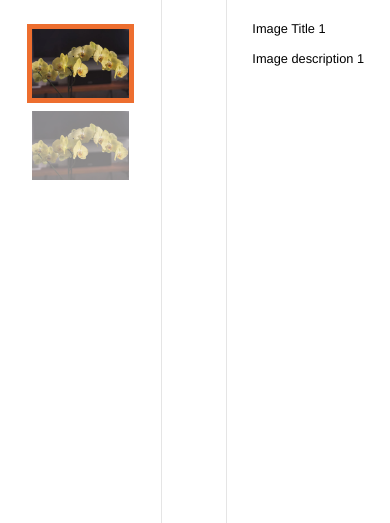
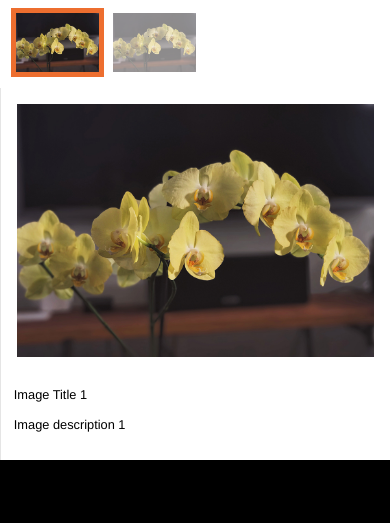
Before and after one commit to micktousignant/micktousignant.github.io, a plain HTML site: page _site/gallery/index.html in a window 390 px wide. Shown: the part 87-610 px from the top of the page. Drawn offline with Linux system fonts and the light colour scheme.

Commit message:
Finish responsive

```diff
--- a/_site/css/main.css
+++ b/_site/css/main.css
@@ -503,6 +503,44 @@ a {
   .post-aside {
     display: none;
   }
+
+  /* GALLERY STYLES */
+  .gallery {
+    flex-direction: column;
+  }
+  .gallery .col {
+    padding: 1em;
+  }
+  .gallery .gallery-thumbs {
+    flex: 1;
+    height: auto;
+    white-space: nowrap;
+    width: 100vw;
+  }
+  .gallery-thumbs > div {
+    display: inline-block;
+  }
+  .gallery-thumbs img {
+    height: 7vh;
+    margin: 0 10px 0 0;
+    width: auto;
+  }
+  .gallery .gallery-info {
+    flex: 1;
+  }
+
+  /* BLOG STYLES */
+  .blog-recent {
+    text-align: center;
+  }
+  .blog-previews {
+    flex: 1;
+    padding: 0;
+  }
+
+  .col-two {
+    flex-direction: column-reverse;
+  }
 }
 
 @media (max-width: 600px) {
--- a/css/main.css
+++ b/css/main.css
@@ -503,6 +503,44 @@ a {
   .post-aside {
     display: none;
   }
+
+  /* GALLERY STYLES */
+  .gallery {
+    flex-direction: column;
+  }
+  .gallery .col {
+    padding: 1em;
+  }
+  .gallery .gallery-thumbs {
+    flex: 1;
+    height: auto;
+    white-space: nowrap;
+    width: 100vw;
+  }
+  .gallery-thumbs > div {
+    display: inline-block;
+  }
+  .gallery-thumbs img {
+    height: 7vh;
+    margin: 0 10px 0 0;
+    width: auto;
+  }
+  .gallery .gallery-info {
+    flex: 1;
+  }
+
+  /* BLOG STYLES */
+  .blog-recent {
+    text-align: center;
+  }
+  .blog-previews {
+    flex: 1;
+    padding: 0;
+  }
+
+  .col-two {
+    flex-direction: column-reverse;
+  }
 }
 
 @media (max-width: 600px) {
```
